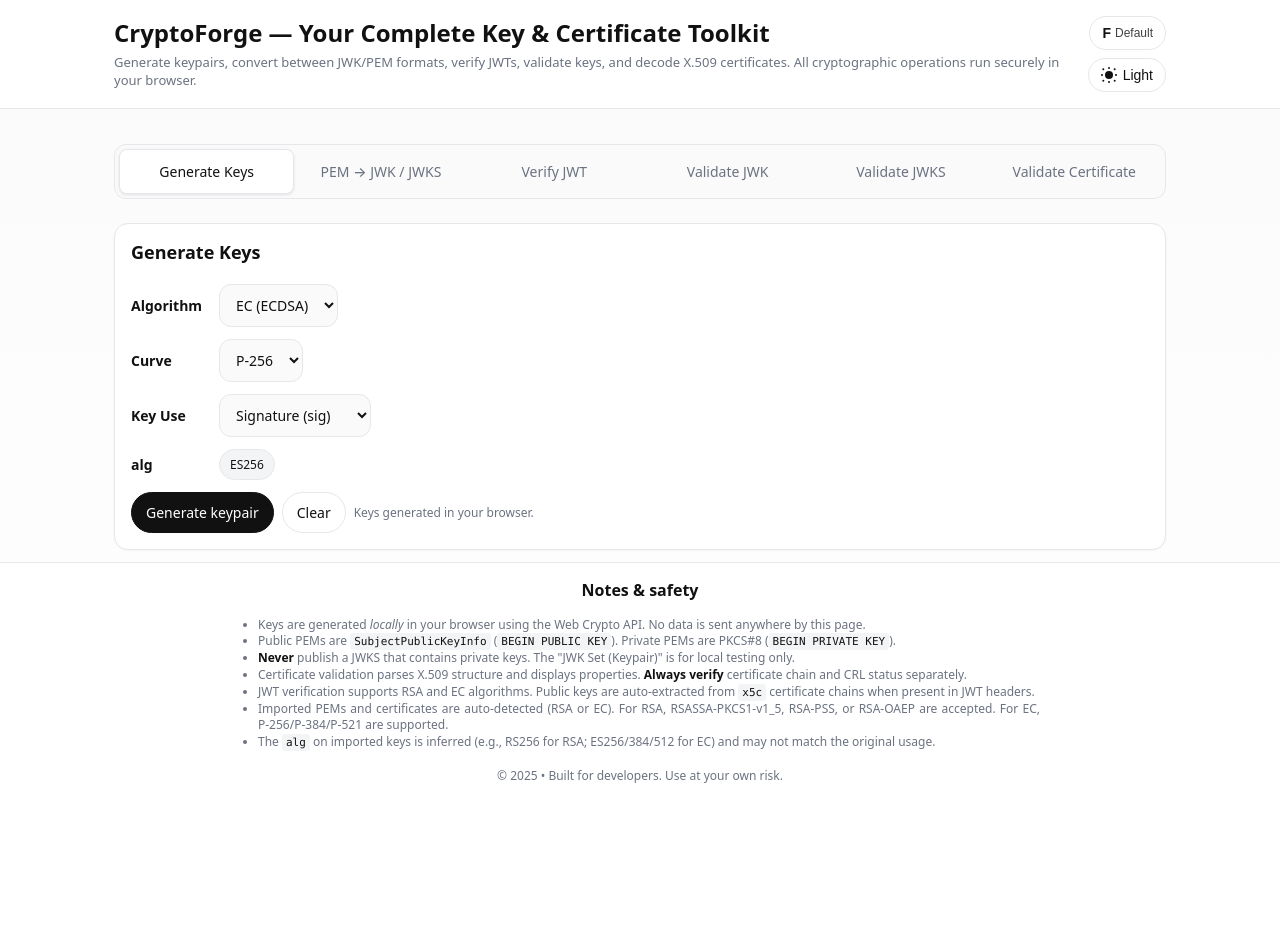
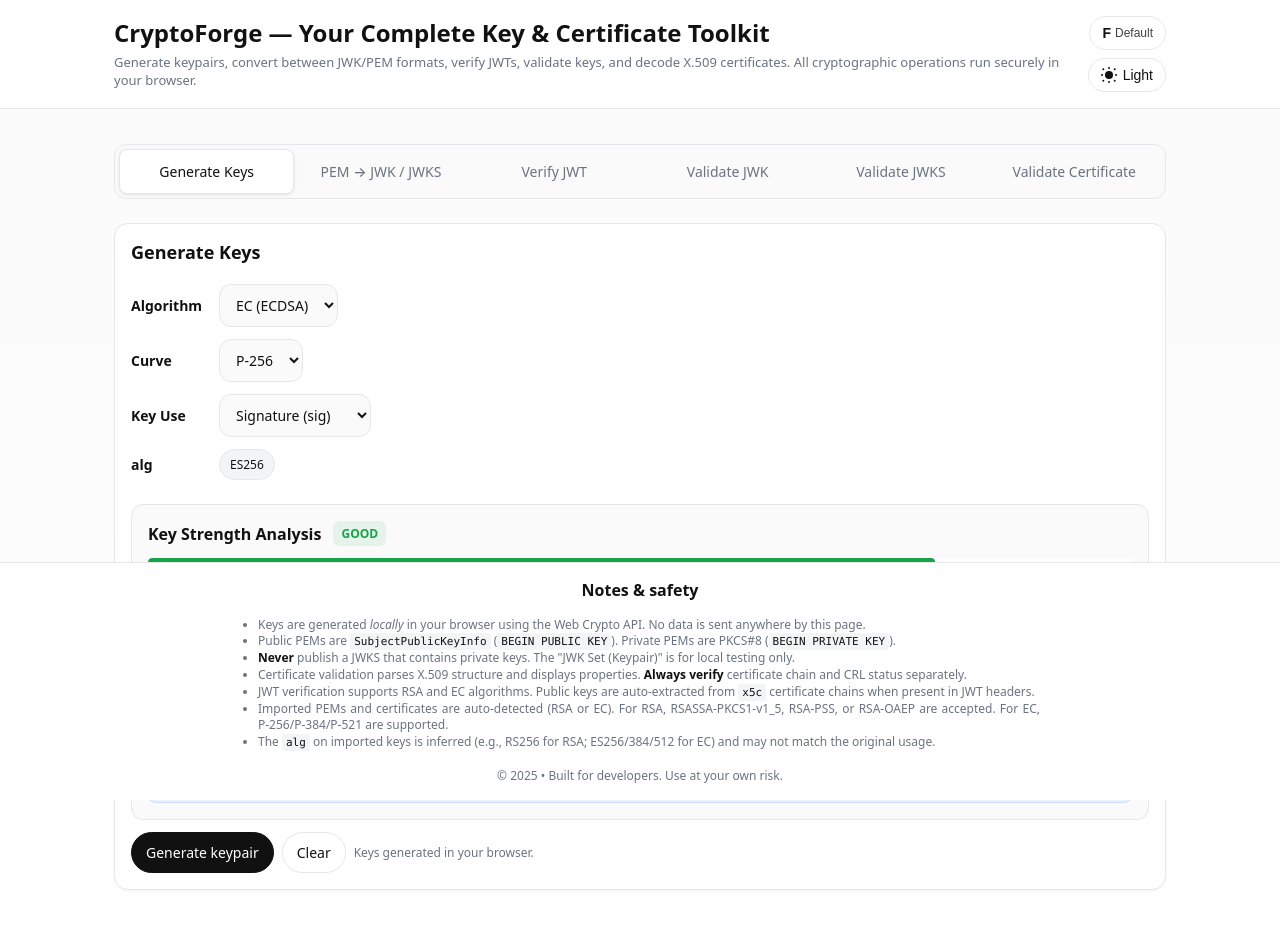
Before and after one commit to tsif/crypto-forge, a React (Create React App) app: page / in a window 1280 px wide. Shown: the top 928 px of the page. Before the commit the page ends 854 px from the top, so only its background shows below. Built offline with nearby package versions, Linux system fonts and the light colour scheme.

Commit message:
[fix] security recommendations for keys

```diff
--- a/src/components/Controls.js
+++ b/src/components/Controls.js
@@ -1,5 +1,6 @@
 import React from 'react';
 import Spinner from './Spinner';
+import KeyStrengthMeter from './KeyStrengthMeter';
 
 function Controls({
   algorithm,
@@ -99,6 +100,14 @@ function Controls({
         </div>
       </div>
 
+      {/* Key Strength Analysis */}
+      <KeyStrengthMeter
+        keyType={algorithm}
+        keySize={isRSA ? parseInt(rsaBits) : null}
+        curve={!isRSA ? ecCurve : null}
+        showRecommendations={true}
+      />
+
       <div className="actions">
         <button
           className="btn primary"
--- /dev/null
+++ b/src/components/KeyStrengthMeter.js
@@ -0,0 +1,311 @@
+import React from 'react';
+
+function KeyStrengthMeter({ keyType, keySize, curve, showRecommendations = true }) {
+
+  // Analyze key strength based on type and parameters
+  const analyzeKeyStrength = () => {
+    if (!keyType) {
+      return { strength: 0, level: 'unknown', color: '#9ca3af', description: 'Unknown key type' };
+    }
+
+    const type = keyType.toUpperCase();
+
+    if (type === 'RSA') {
+      if (!keySize) return { strength: 0, level: 'unknown', color: '#9ca3af', description: 'Key size unknown' };
+
+      if (keySize < 1024) {
+        return {
+          strength: 10,
+          level: 'very-weak',
+          color: '#dc2626',
+          description: 'Cryptographically broken',
+          recommendation: 'Use at least 2048-bit RSA keys'
+        };
+      } else if (keySize < 2048) {
+        return {
+          strength: 25,
+          level: 'weak',
+          color: '#ea580c',
+          description: 'Deprecated and vulnerable',
+          recommendation: 'Upgrade to 2048-bit or higher RSA keys'
+        };
+      } else if (keySize === 2048) {
+        return {
+          strength: 70,
+          level: 'acceptable',
+          color: '#d97706',
+          description: 'Minimum acceptable for new systems',
+          recommendation: 'Consider 3072-bit or 4096-bit for higher security'
+        };
+      } else if (keySize === 3072) {
+        return {
+          strength: 85,
+          level: 'good',
+          color: '#16a34a',
+          description: 'Good security level (~128-bit equivalent)',
+          recommendation: 'Excellent choice for most applications'
+        };
+      } else if (keySize >= 4096) {
+        return {
+          strength: 95,
+          level: 'excellent',
+          color: '#059669',
+          description: 'Very high security (~150-bit equivalent)',
+          recommendation: 'Maximum security, but slower performance'
+        };
+      }
+    } else if (type === 'EC' || type === 'ECDSA' || type === 'ECDH') {
+      if (!curve) return { strength: 0, level: 'unknown', color: '#9ca3af', description: 'Curve unknown' };
+
+      switch (curve.toUpperCase()) {
+        case 'P-256':
+        case 'SECP256R1':
+        case 'PRIME256V1':
+          return {
+            strength: 80,
+            level: 'good',
+            color: '#16a34a',
+            description: 'Good security (~128-bit equivalent)',
+            recommendation: 'Widely supported and secure'
+          };
+        case 'P-384':
+        case 'SECP384R1':
+          return {
+            strength: 90,
+            level: 'excellent',
+            color: '#059669',
+            description: 'High security (~192-bit equivalent)',
+            recommendation: 'Excellent for high-security applications'
+          };
+        case 'P-521':
+        case 'SECP521R1':
+          return {
+            strength: 95,
+            level: 'excellent',
+            color: '#059669',
+            description: 'Very high security (~256-bit equivalent)',
+            recommendation: 'Maximum security with good performance'
+          };
+        case 'SECP256K1':
+          return {
+            strength: 75,
+            level: 'acceptable',
+            color: '#d97706',
+            description: 'Bitcoin curve, less standardized',
+            recommendation: 'Consider P-256 for general use'
+          };
+        default:
+          return {
+            strength: 50,
+            level: 'unknown',
+            color: '#9ca3af',
+            description: 'Non-standard or unknown curve'
+          };
+      }
+    } else if (type === 'SYMMETRIC' || type === 'AES' || type === 'HMAC') {
+      if (!keySize) return { strength: 0, level: 'unknown', color: '#9ca3af', description: 'Key size unknown' };
+
+      if (keySize < 128) {
+        return {
+          strength: 20,
+          level: 'weak',
+          color: '#dc2626',
+          description: 'Insufficient for modern use',
+          recommendation: 'Use at least 128-bit symmetric keys'
+        };
+      } else if (keySize === 128) {
+        return {
+          strength: 80,
+          level: 'good',
+          color: '#16a34a',
+          description: 'Standard security level',
+          recommendation: 'Good for most applications'
+        };
+      } else if (keySize === 192) {
+        return {
+          strength: 85,
+          level: 'good',
+          color: '#16a34a',
+          description: 'High security level',
+          recommendation: 'Strong security with good performance'
+        };
+      } else if (keySize >= 256) {
+        return {
+          strength: 95,
+          level: 'excellent',
+          color: '#059669',
+          description: 'Very high security level',
+          recommendation: 'Maximum security for symmetric encryption'
+        };
+      }
+    }
+
+    return {
+      strength: 50,
+      level: 'unknown',
+      color: '#9ca3af',
+      description: 'Cannot assess key strength'
+    };
+  };
+
+  const analysis = analyzeKeyStrength();
+
+  // Get security level badge text
+  const getLevelText = (level) => {
+    switch (level) {
+      case 'very-weak': return 'VERY WEAK';
+      case 'weak': return 'WEAK';
+      case 'acceptable': return 'ACCEPTABLE';
+      case 'good': return 'GOOD';
+      case 'excellent': return 'EXCELLENT';
+      default: return 'UNKNOWN';
+    }
+  };
+
+  // Get additional security context
+  const getSecurityContext = () => {
+    if (keyType?.toUpperCase() === 'RSA' && keySize) {
+      return {
+        title: 'RSA Key Security',
+        details: [
+          `${keySize}-bit RSA key`,
+          `Factorization difficulty: ~2^${Math.log2(keySize * 4).toFixed(0)}`,
+          `NIST recommendation: ${keySize >= 2048 ? '✓ Compliant' : '✗ Non-compliant'}`
+        ]
+      };
+    } else if ((keyType?.toUpperCase() === 'EC' || keyType?.toUpperCase() === 'ECDSA') && curve) {
+      const bitEquivalent = curve.includes('256') ? '128' :
+                           curve.includes('384') ? '192' :
+                           curve.includes('521') ? '256' : '?';
+      return {
+        title: 'Elliptic Curve Security',
+        details: [
+          `${curve} curve`,
+          `Security equivalent: ~${bitEquivalent}-bit symmetric`,
+          `FIPS 186-4: ${['P-256', 'P-384', 'P-521'].includes(curve) ? '✓ Approved' : '? Check compliance'}`
+        ]
+      };
+    }
+    return null;
+  };
+
+  const securityContext = getSecurityContext();
+
+  if (!keyType) {
+    return null;
+  }
+
+  return (
+    <div style={{
+      background: 'var(--input-bg)',
+      border: '1px solid var(--line)',
+      borderRadius: '12px',
+      padding: '16px',
+      marginTop: '12px'
+    }}>
+      <div style={{
+        display: 'flex',
+        alignItems: 'center',
+        gap: '12px',
+        marginBottom: '12px'
+      }}>
+        <h4 style={{ margin: 0, fontSize: '16px' }}>Key Strength Analysis</h4>
+        <div style={{
+          background: analysis.color + '15',
+          color: analysis.color,
+          padding: '4px 8px',
+          borderRadius: '6px',
+          fontSize: '12px',
+          fontWeight: '600'
+        }}>
+          {getLevelText(analysis.level)}
+        </div>
+      </div>
+
+      {/* Strength meter bar */}
+      <div style={{ marginBottom: '12px' }}>
+        <div style={{
+          width: '100%',
+          height: '8px',
+          background: 'var(--card)',
+          borderRadius: '4px',
+          overflow: 'hidden',
+          position: 'relative'
+        }}>
+          <div style={{
+            width: `${analysis.strength}%`,
+            height: '100%',
+            background: analysis.color,
+            borderRadius: '4px',
+            transition: 'width 0.5s ease, background 0.3s ease'
+          }} />
+        </div>
+        <div style={{
+          display: 'flex',
+          justifyContent: 'space-between',
+          fontSize: '11px',
+          color: 'var(--muted)',
+          marginTop: '4px'
+        }}>
+          <span>Weak</span>
+          <span>Strong</span>
+        </div>
+      </div>
+
+      {/* Description */}
+      <p style={{
+        margin: '0 0 12px 0',
+        fontSize: '14px',
+        color: 'var(--ink)'
+      }}>
+        {analysis.description}
+      </p>
+
+      {/* Security context details */}
+      {securityContext && (
+        <div style={{
+          background: 'var(--card)',
+          padding: '10px',
+          borderRadius: '8px',
+          marginBottom: '12px'
+        }}>
+          <h5 style={{ margin: '0 0 6px 0', fontSize: '13px', color: 'var(--muted)' }}>
+            {securityContext.title}
+          </h5>
+          {securityContext.details.map((detail, index) => (
+            <div key={index} style={{ fontSize: '12px', color: 'var(--ink)', marginBottom: '2px' }}>
+              • {detail}
+            </div>
+          ))}
+        </div>
+      )}
+
+      {/* Recommendations */}
+      {showRecommendations && analysis.recommendation && (
+        <div style={{
+          background: '#3b82f610',
+          border: '1px solid #3b82f630',
+          borderRadius: '8px',
+          padding: '10px'
+        }}>
+          <div style={{
+            display: 'flex',
+            alignItems: 'center',
+            gap: '6px',
+            marginBottom: '4px'
+          }}>
+            <span style={{ color: '#3b82f6', fontSize: '14px' }}>●</span>
+            <span style={{ fontSize: '13px', fontWeight: '600', color: '#3b82f6' }}>
+              Recommendation
+            </span>
+          </div>
+          <div style={{ fontSize: '12px', color: 'var(--ink)' }}>
+            {analysis.recommendation}
+          </div>
+        </div>
+      )}
+    </div>
+  );
+}
+
+export default KeyStrengthMeter;
```
